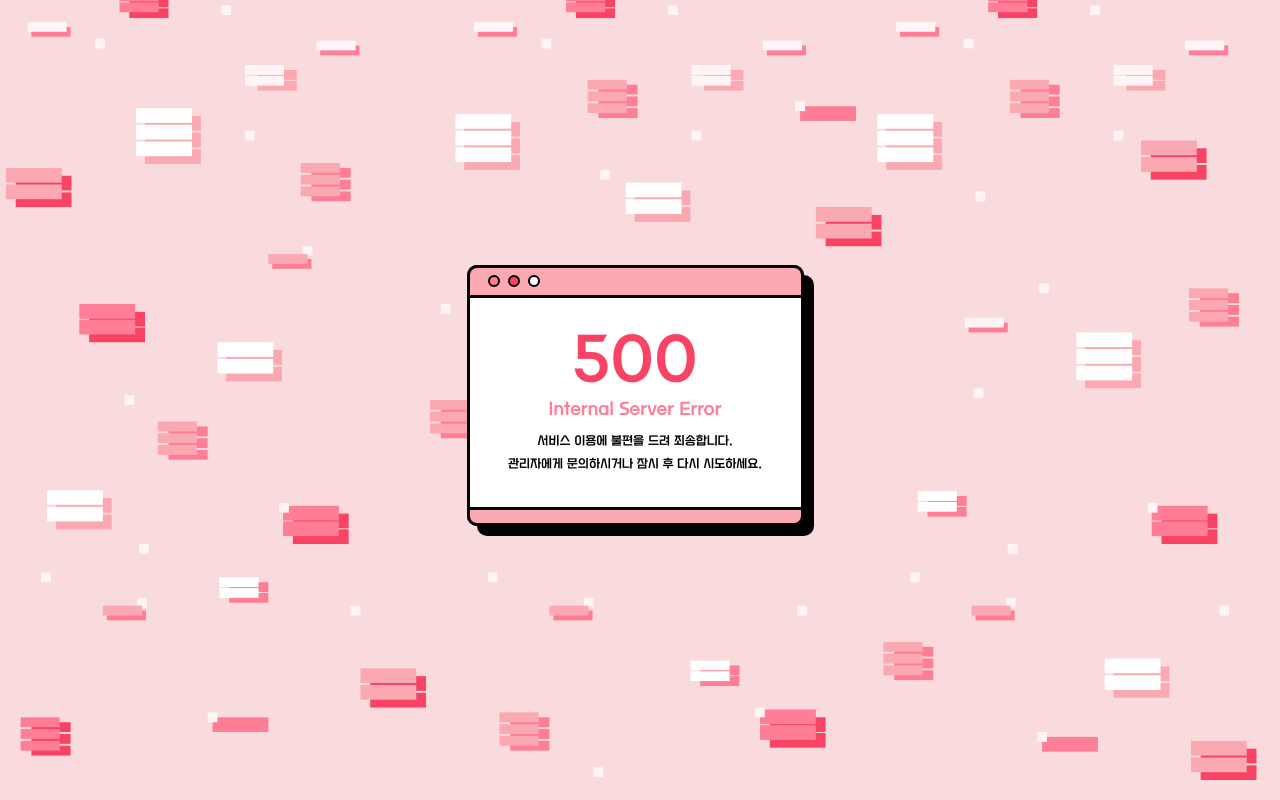
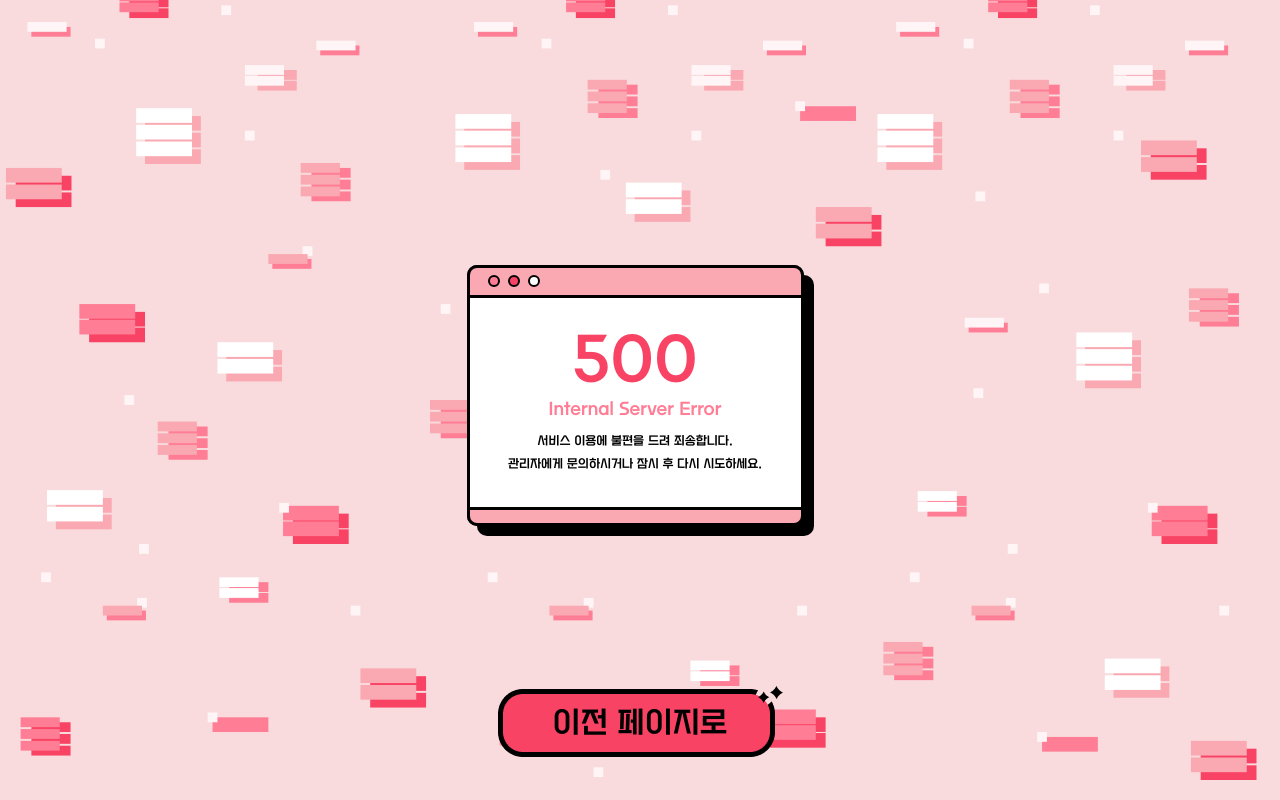
Before and after one commit to HICC-2024-PROJECT-PRESENTATION-CONTEST/Team3-Frontend, a React (Vite) app in the folder hi-cc/: page /500 in a window 1280 px wide. Built offline with nearby package versions, Linux system fonts and the light colour scheme.

Commit message:
feat: '이전 페이지로' 버튼 추가

```diff
--- a/hi-cc/src/pages/Error/Error404.jsx
+++ b/hi-cc/src/pages/Error/Error404.jsx
@@ -1,26 +1,29 @@
 import styled from "styled-components";
+import { useNavigate } from "react-router-dom";
 
 import ErrorModal from "../../components/ErrorModal";
+import Button from "../../components/MainButton";
 
 export default function Error404() {
+    const navigate = useNavigate();
+    function handleClick() {
+        navigate(-1);
+    }
+
     return (
         <NotFoundWrapper>
-            <WhiteRec />
-            <WhiteRec />
-            <WhiteRec />
-            <PinkRec />
-            <PinkRec />
-            <PinkRec />
             <ErrorModal title="404" subtitle="Not Found">
                 페이지를 찾을 수 없습니다.<br />
                 입력하신 주소가 정확한지 다시 한 번 확인해주세요.
             </ErrorModal>
+            <Button onClick={handleClick} $valid={true}>이전 페이지로</Button>
         </NotFoundWrapper>
     )
 };
 
 const NotFoundWrapper = styled.div`
     display: flex;
+    flex-direction: column;
     position: relative;
     width: 100vw;
     height: 100vh;
--- a/hi-cc/src/pages/Error/Error500.jsx
+++ b/hi-cc/src/pages/Error/Error500.jsx
@@ -1,20 +1,29 @@
 import styled from "styled-components";
+import { useNavigate } from "react-router-dom";
 
 import ErrorModal from "../../components/ErrorModal";
+import Button from "../../components/MainButton";
 
 export default function Error500() {
+    const navigate = useNavigate();
+    function handleClick() {
+        navigate(-1);
+    }
+
     return (
         <ServerErrorWrapper>
             <ErrorModal title="500" subtitle="Internal Server Error">
                 서비스 이용에 불편을 드려 죄송합니다.<br />
                 관리자에게 문의하시거나 잠시 후 다시 시도하세요.
             </ErrorModal>
+            <Button onClick={handleClick} $valid={true}>이전 페이지로</Button>
         </ServerErrorWrapper>
     )
 };
 
 const ServerErrorWrapper = styled.div`
     display: flex;
+    flex-direction: column;
     position: relative;
     width: 100vw;
     height: 100vh;
```
